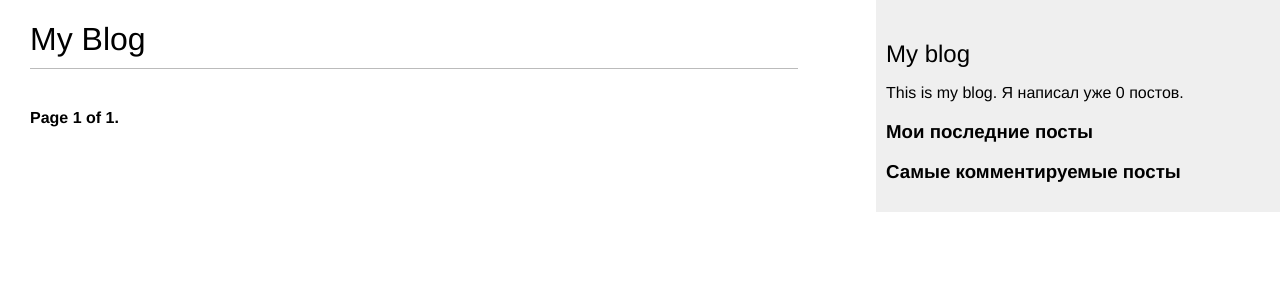
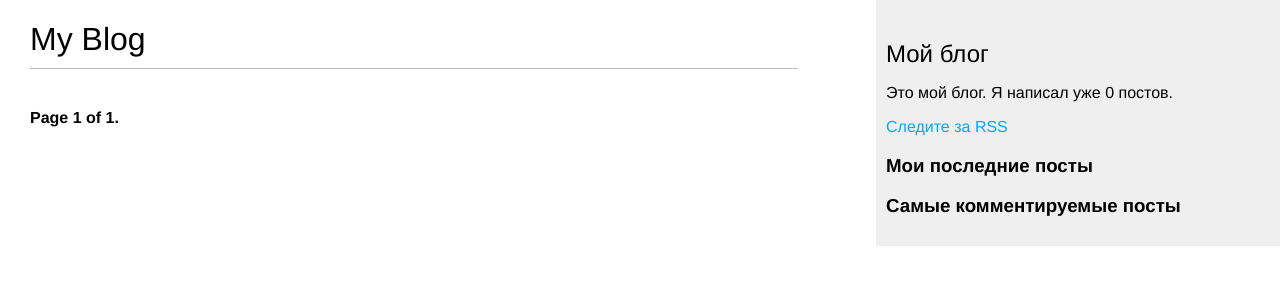
Before and after one commit to DudchenkoDV/myBlog, a Django app: page /blog/ in a window 1280 px wide. Shown: the top 300 px of the page. Run offline with Django 4.2, Linux system fonts and the light colour scheme; data that the repository does not hold is empty.

Commit message:
add RSS feed

```diff
--- a/mysite/blog/templates/blog/base.html
+++ b/mysite/blog/templates/blog/base.html
@@ -12,10 +12,14 @@
     {% endblock %}
   </div>
   <div id="sidebar">
-    <h2>My blog</h2>
+    <h2>Мой блог</h2>
     <p>
-        This is my blog.
+        Это мой блог.
         Я написал уже {% total_posts %} постов.
+    </p>
+    <p>
+        <a href="{% url "blog:post_feed" %}">Следите за RSS
+        </a>
     </p>
     <h3>Мои последние посты</h3>
     {% show_latest_posts 3 %}
--- a/mysite/blog/urls.py
+++ b/mysite/blog/urls.py
@@ -1,5 +1,6 @@
 from django.urls import path
 
+from blog.feeds import LatestPostsFeed
 from . import views
 
 
@@ -15,6 +16,7 @@ urlpatterns += [
     path('<int:year>/<int:month>/<int:day>/<slug:post>/',
          views.post_detail, name='post_detail'),
     path('<int:post_id>/share/', views.post_share, name='post_share'),
+    path('feed/', LatestPostsFeed(), name='post_feed'),
 ]
 
 # Пути комментария
--- a/mysite/mysite/urls.py
+++ b/mysite/mysite/urls.py
@@ -10,5 +10,5 @@ urlpatterns = [
     path('admin/', admin.site.urls),
     path('blog/', include('blog.urls', namespace='blog')),
     path('sitemap.xml', sitemap, {'sitemaps': sitemaps},
-         name='django.contrib.sitemaps.views.sitemap')
+         name='django.contrib.sitemaps.views.sitemap'),
 ]
```
